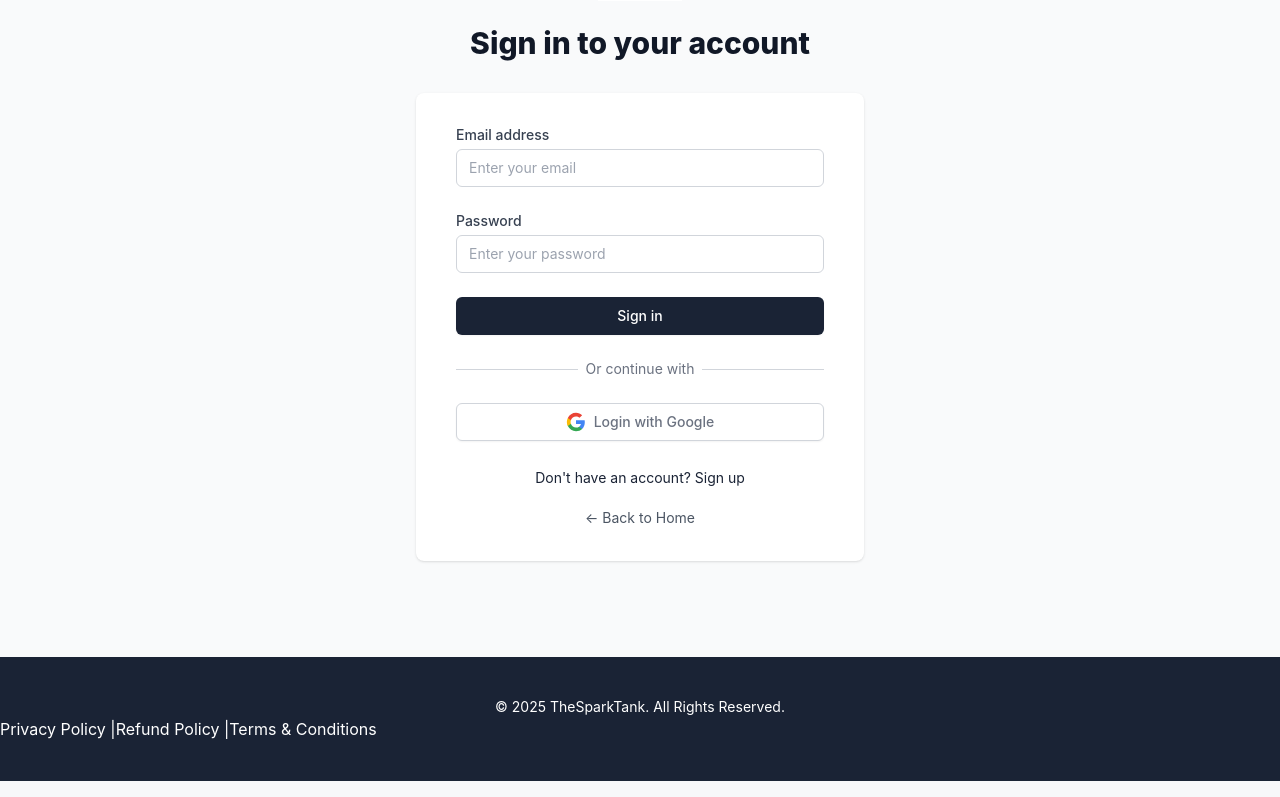
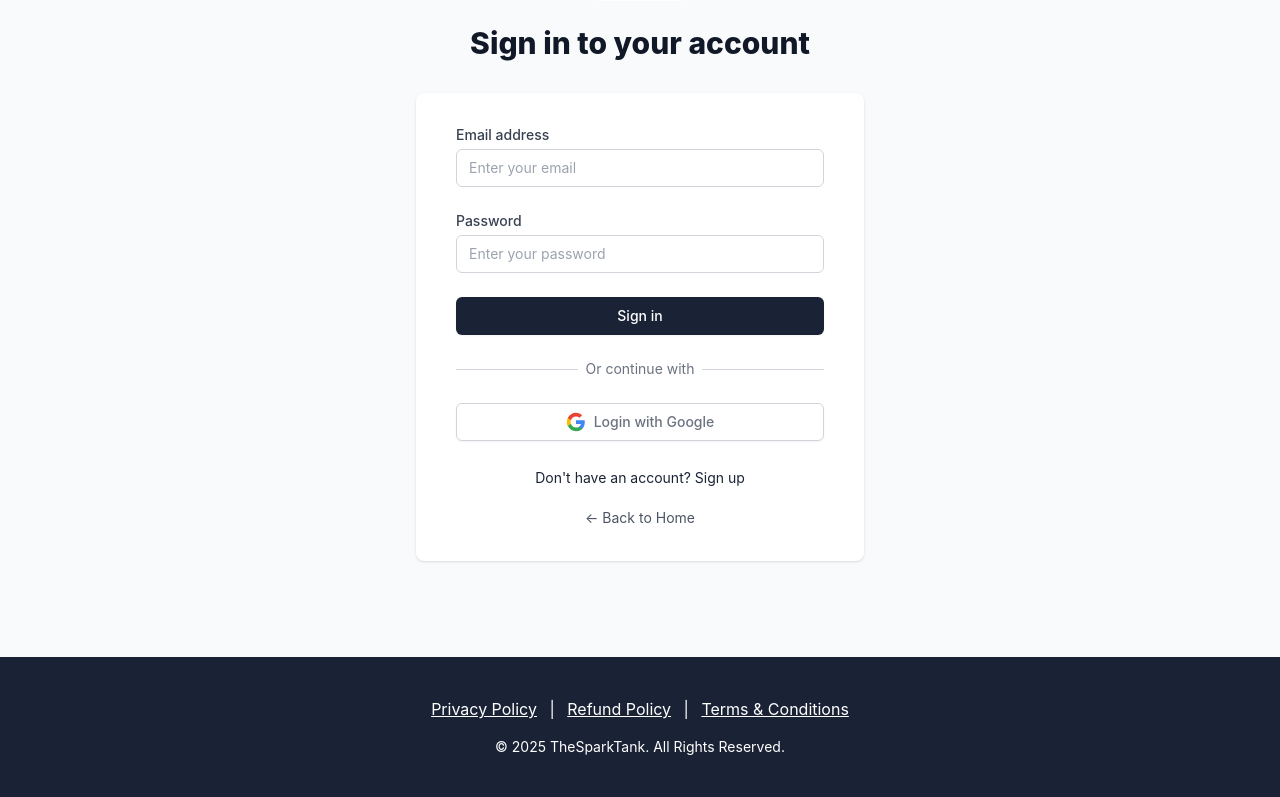
Before and after one commit to dushyant1222/frontend, a React (Create React App) app: page /login in a window 1280 px wide. Shown: the part 231-1028 px from the top of the page. Built offline with nearby package versions, Linux system fonts and the light colour scheme.

Commit message:
Update Footer.jsx

```diff
--- a/src/components/Footer.jsx
+++ b/src/components/Footer.jsx
@@ -1,14 +1,27 @@
 import React from 'react';
+import { Link } from 'react-router-dom';
 
 export default function Footer() {
   return (
     <footer className="bg-[#1a2335] text-white py-10">
-      <div className="container mx-auto text-center text-sm">
-        &copy; 2025 TheSparkTank. All Rights Reserved.
+      <div className="container mx-auto px-4">
+        <div className="text-center mb-4">
+          <Link to="/privacy-policy" className="text-white hover:text-gray-300 mx-2 underline">
+            Privacy Policy
+          </Link>
+          {' | '}
+          <Link to="/refund-policy" className="text-white hover:text-gray-300 mx-2 underline">
+            Refund Policy
+          </Link>
+          {' | '}
+          <Link to="/terms-and-conditions" className="text-white hover:text-gray-300 mx-2 underline">
+            Terms & Conditions
+          </Link>
+        </div>
+        <div className="text-center text-sm">
+          &copy; 2025 TheSparkTank. All Rights Reserved.
+        </div>
       </div>
-      <a href="/privacy-policy">Privacy Policy</a> |
-  <a href="/refund-policy">Refund Policy</a> |
-  <a href="/terms-and-conditions">Terms & Conditions</a>
     </footer>
   );
 }
```
